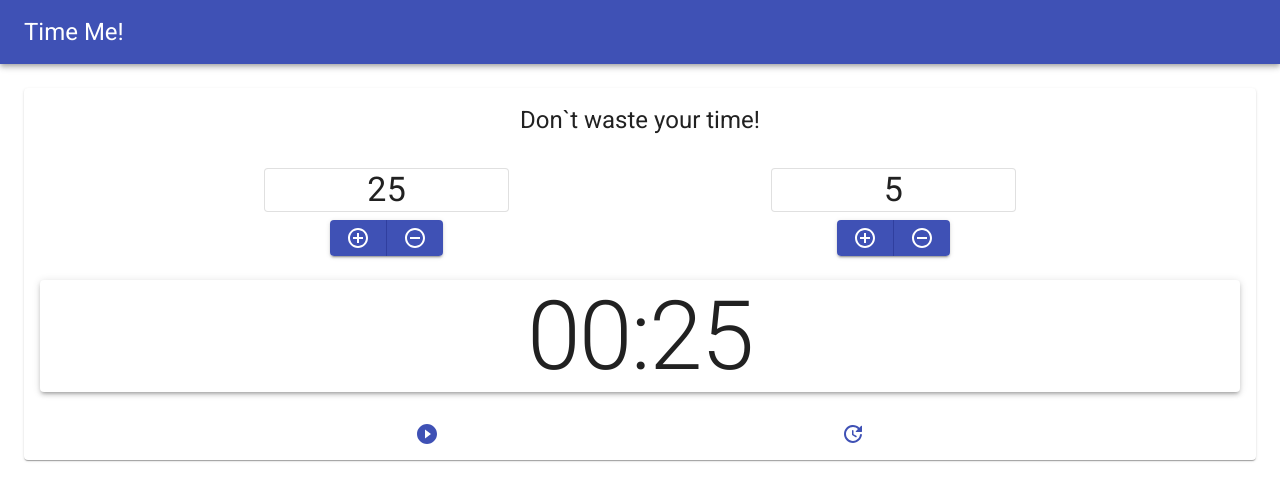
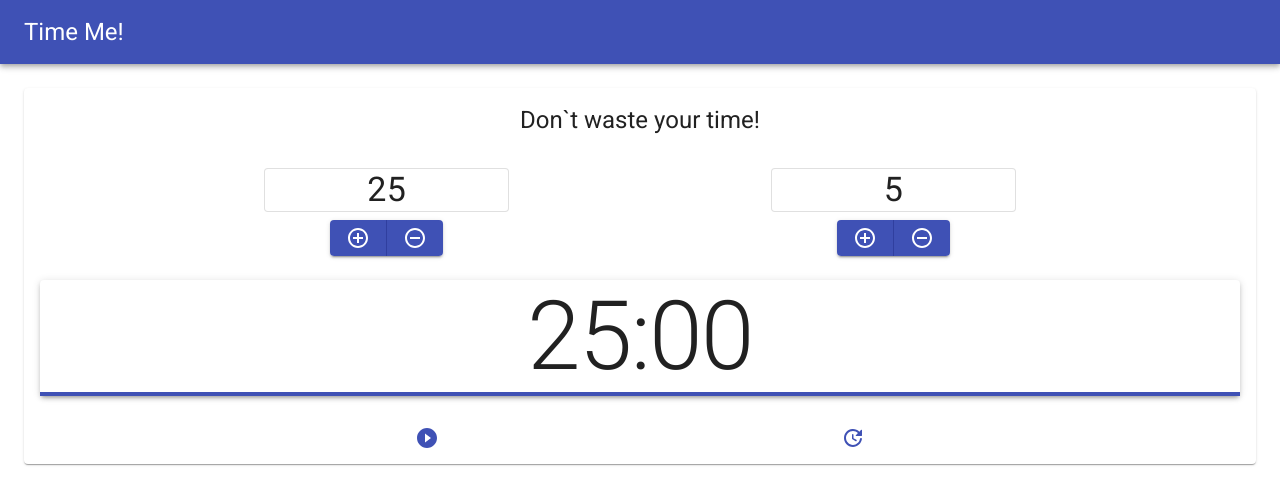
Before and after one commit to ibanld/timeme, a React (Create React App) app: page / in a window 1280 px wide. Shown: the top 504 px of the page. Built offline with nearby package versions, Linux system fonts and the light colour scheme.

Commit message:
Countdown conversion and progress bar added

```diff
--- a/src/components/ClockComponent.js
+++ b/src/components/ClockComponent.js
@@ -21,7 +21,7 @@ export default function Clock() {
     }
 
     useEffect( () => {
-        setCountdown(timer);
+        setCountdown(timer*60);
     }, [timer]);
 
     useEffect( () => {
--- a/src/components/CountdownComponent.js
+++ b/src/components/CountdownComponent.js
@@ -1,48 +1,58 @@
 import React, { useEffect, useState } from 'react';
-import {Paper, Grid, Typography} from '@material-ui/core'
+import { Paper, Grid, Typography, LinearProgress } from '@material-ui/core';
 
-export default function Countdown({timer, countdown, breaker, play, setCountdown}) {
-    const [playBreaker, setPlayBreaker] = useState(false)
+export default function Countdown({ timer, countdown, breaker, play, setCountdown }) {
+	const [ playBreaker, setPlayBreaker ] = useState(false);
 
-    useEffect( () => {
+	useEffect(
+		() => {
 			if (play) {
-            var interval = setInterval( () => {
-                    setCountdown(prevTimer=> prevTimer-1)
+				var interval = setInterval(() => {
+					setCountdown((prevTimer) => prevTimer - 1);
 				}, 1000);
 			}
-            return () => clearInterval(interval)
-    }, [play, playBreaker, setCountdown])
+			return () => clearInterval(interval);
+		},
+		[ play, playBreaker, setCountdown ]
+	);
 
-    useEffect( () => {
-        if(playBreaker && countdown < 0) {
-            setCountdown(timer);
+	useEffect(
+		() => {
+			if (playBreaker && countdown < 0) {
+				setCountdown(timer * 60);
 				setPlayBreaker(false);
-        }else if (!playBreaker && countdown < 0) {
-            setCountdown(breaker)
-            setPlayBreaker(true)
+			} else if (!playBreaker && countdown < 0) {
+				setCountdown(breaker * 60);
+				setPlayBreaker(true);
 			}
-
-    }, [countdown, setCountdown, playBreaker, breaker, timer])
+		},
+		[ countdown, setCountdown, playBreaker, breaker, timer ]
+	);
 
 	const convert = (time) => {
 		let minutes = Math.floor(time / 60);
-        let seconds = time - ( minutes * 60);
+		let seconds = time - minutes * 60;
 
-        function str_pad_left(string,pad,length) {
-            return (new Array(length+1).join(pad)+string).slice(-length);
+		function str_pad_left(string, pad, length) {
+			return (new Array(length + 1).join(pad) + string).slice(-length);
 		}
 
-        let finalTime = str_pad_left(minutes,'0',2)+':'+str_pad_left(seconds,'0',2);
+		let finalTime = str_pad_left(minutes, '0', 2) + ':' + str_pad_left(seconds, '0', 2);
 
-        return finalTime
-    }
+		return finalTime;
+	};
 
-	return(
-        <Grid container justify='center' style={{marginTop: '3vh'}}>
-            <Paper id='time-left' elevation={3} style={{width: '100%', textAlign:'center'}}>
-                <Typography variant='h1'>
-                    {convert(countdown)}
-                </Typography>
+	const normalise = (countdown, total) => 100 * countdown / (total * 60);
+
+	return (
+		<Grid container justify='center' style={{ marginTop: '3vh' }}>
+			<Paper id='time-left' elevation={3} style={{ width: '100%', textAlign: 'center' }}>
+				<Typography variant='h1'>{convert(countdown)}</Typography>
+				{!playBreaker ? (
+					<LinearProgress variant='determinate' value={normalise(countdown, timer)} />
+				) : (
+					<LinearProgress variant='determinate' value={normalise(countdown, breaker)} />
+				)}
 			</Paper>
 		</Grid>
 	);
```
Lines whose indentation alone changed are shown as unchanged.
